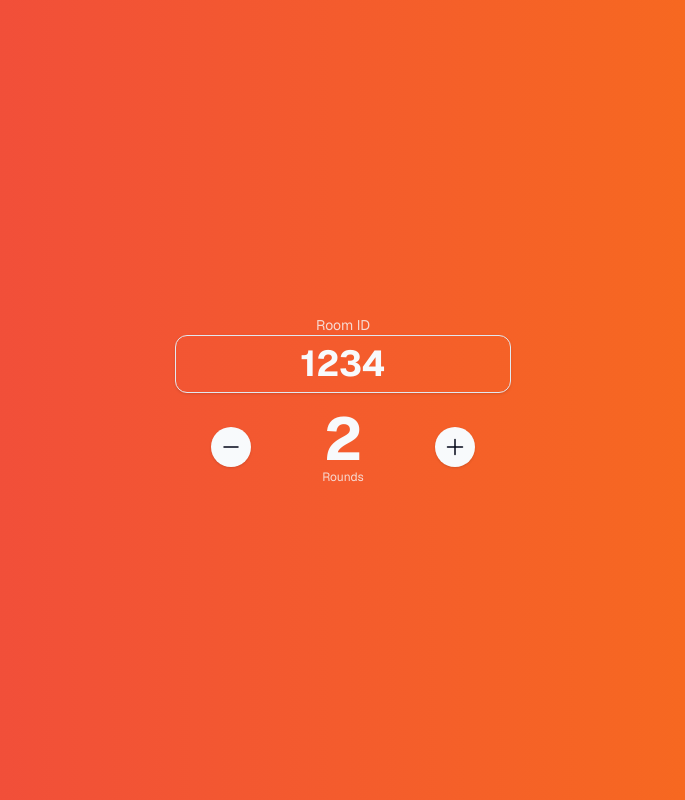
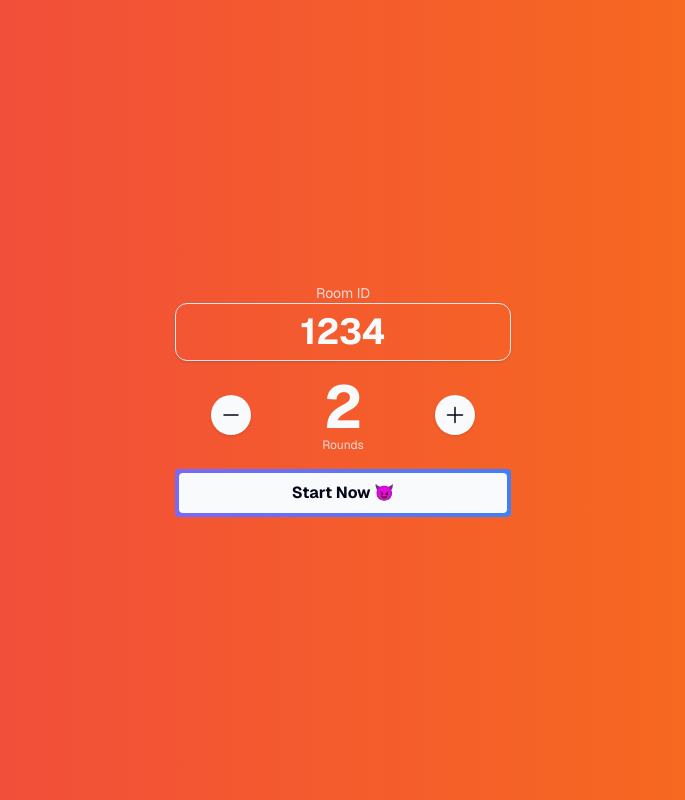
Before and after one commit to ArturoDuCas/chug-game, a Next.js app: page /create in a window 1280 px wide. Shown: the whole page, without its empty margins (297-982 px from the left). Built offline with nearby package versions, Linux system fonts and the light colour scheme.

Commit message:
feat: create special button

```diff
--- a/app/create/page.tsx
+++ b/app/create/page.tsx
@@ -1,11 +1,13 @@
 import RoomId from "@/components/room-id";
 import RoundsInput from "@/components/rounds-input";
+import SpecialButton from "@/components/special-button";
 
 const Page = () => {
   return (
       <div className="w-full p-6 flex flex-col gap-4">
         <RoomId rId="1234"/>
-        <RoundsInput />
+        <RoundsInput/>
+        <SpecialButton text="Start Now 😈"/>
 
       </div>
   );
--- a/app/page.tsx
+++ b/app/page.tsx
@@ -10,10 +10,14 @@ export default async function Index() {
       </div>
       <div className="w-full flex justify-around items-center gap-4">
         <Link href={"/join"} className="flex-1">
-          <Button text="Join" maxWidth />
+          <Button maxWidth>
+            <span>Join</span>
+          </Button>
         </Link>
         <Link href={"/create"} className="flex-1">
-          <Button text="Create" variant="outlined" maxWidth />
+          <Button variant="outlined" maxWidth >
+            <span>Create</span>
+          </Button>
         </Link>
       </div>
     </div>
--- a/components/button.tsx
+++ b/components/button.tsx
@@ -1,10 +1,10 @@
 interface ButtonProps {
-  text: string;
+  children: React.ReactNode;
   variant?: "default" | "outlined";
   maxWidth?: boolean;
 }
 
-const Button = ({ text, variant = "default", maxWidth = false} : ButtonProps) => {
+const Button = ({ children, variant = "default", maxWidth = false} : ButtonProps) => {
   // Classes applied for all buttons
   let className = "p-2 rounded transition-colors " + " ";
 
@@ -23,7 +23,9 @@ const Button = ({ text, variant = "default", maxWidth = false} : ButtonProps) =>
       break;
   }
 
-  return <button className={className}>{text}</button>;
+  return <button className={className}>
+    {children}
+  </button>;
 
 };
 
--- /dev/null
+++ b/components/special-button.tsx
@@ -0,0 +1,19 @@
+interface SpecialButtonProps {
+  text: string;
+}
+
+const SpecialButton = ({ text }: SpecialButtonProps) => {
+  return (
+        <button
+            className="animate-border inline-block rounded bg-white bg-gradient-to-r from-green-500 via-purple-500 to-blue-500 bg-[length:400%_400%] p-1"
+        >
+          <span
+              className="block rounded bg-slate-50 p-2 font-bold text-slate-950"
+          >
+            {text}
+          </span>
+        </button>
+  );
+};
+
+export default SpecialButton;
--- a/tailwind.config.ts
+++ b/tailwind.config.ts
@@ -67,10 +67,15 @@ const config = {
           from: { height: "var(--radix-accordion-content-height)" },
           to: { height: "0" },
         },
+        border: {
+          '0%, 100%': { backgroundPosition: '0% 50%' },
+          '50%': { backgroundPosition: '100% 50%' },
+        },
       },
       animation: {
         "accordion-down": "accordion-down 0.2s ease-out",
         "accordion-up": "accordion-up 0.2s ease-out",
+        border: 'border 4s ease infinite',
       },
     },
   },
```
